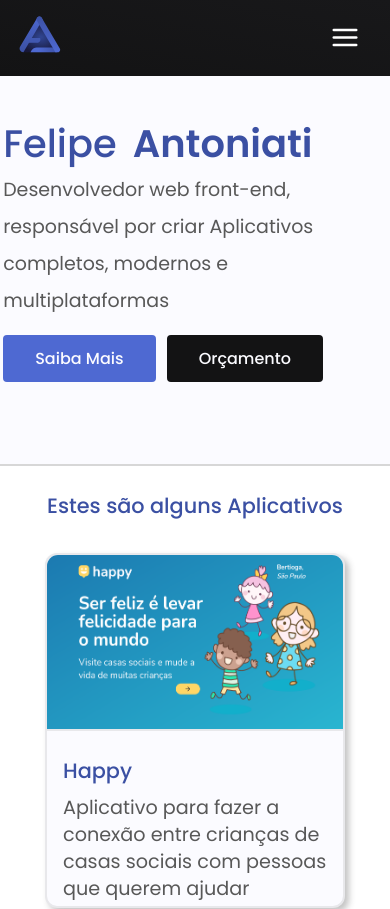
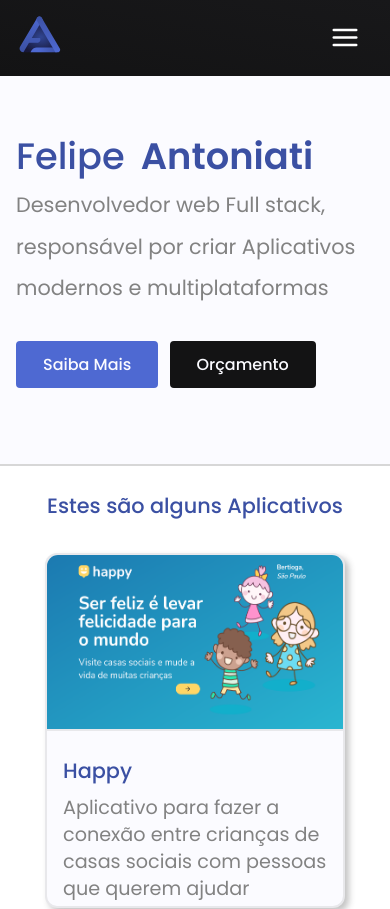
Before and after one commit to Felipe-Antoniati/portifolio, a React (Create React App) app: page / in a window 390 px wide. Shown: the top 909 px of the page. Built offline with nearby package versions, Linux system fonts and the light colour scheme.

Commit message:
adjust responsive styles

```diff
--- a/src/components/Button/styles.css
+++ b/src/components/Button/styles.css
@@ -4,7 +4,7 @@
 }
 
 #button-link {
-  padding: 9px 30px;
+  padding: 9px 25px;
   font-weight: 500;
   border-radius: 4px;
   outline: none;
--- a/src/components/Main/styles.css
+++ b/src/components/Main/styles.css
@@ -10,7 +10,7 @@
 
 .main-content {
   width: 100%;
-  height: 100%;
+  height: 768px;
 
   display: flex;
   align-items: flex-start;
--- a/src/components/Middle/styles.css
+++ b/src/components/Middle/styles.css
@@ -29,7 +29,7 @@
 }
 
 .middle-content p {
-  line-height: 3.3rem;
+  line-height: 4rem;
   font-size: 1.8rem;
 }
 
--- a/src/global.css
+++ b/src/global.css
@@ -40,7 +40,7 @@ h1 {
 p {
   font-size: 1.4rem;
   font-weight: 400;
-  color: var(--normal-gray);
+  color: var(--light-gray);
   line-height: 2.3rem;
   margin-bottom: 1rem;
 }
--- a/src/pages/About/index.tsx
+++ b/src/pages/About/index.tsx
@@ -11,7 +11,7 @@ export default function About() {
         <Main
           title="sobre mim"
           description="Eu sou Felipe Antoniati,
-          desenvolvedor web front-end,
+          desenvolvedor web Full stack,
           especializado em Javascript"
         >
           <p>
--- a/src/pages/About/styles.css
+++ b/src/pages/About/styles.css
@@ -72,8 +72,7 @@
 
   /* === Main === */
   #about-page .left-main {
-    margin-left: 0.6rem;
-    max-width: 320px;
+    margin-left: 1.5rem;
   }
 
   #about-page .left-main h1 {
@@ -81,7 +80,7 @@
   }
 
   #about-page .left-main p {
-    font-size: 20px;
+    font-size: 1.4rem;
   }
 
   /* === Middle === */
@@ -110,3 +109,8 @@
     max-width: 150px;
   }
 }
+@media screen and (max-width: 357px) {
+  #about-page .left-main p {
+    font-size: 1.2rem;
+  }
+}
--- a/src/pages/Landing/index.tsx
+++ b/src/pages/Landing/index.tsx
@@ -16,8 +16,8 @@ export default function Landing() {
         <Main
           title="Felipe"
           subtitle="Antoniati"
-          description="Desenvolvedor web front-end, responsável por
-          criar Aplicativos completos, modernos e multiplataformas"
+          description="Desenvolvedor web Full stack, responsável por
+          criar Aplicativos modernos e multiplataformas"
         >
           <section className="buttons">
             <Button
--- a/src/pages/Landing/styles.css
+++ b/src/pages/Landing/styles.css
@@ -9,12 +9,21 @@
   height: 100%;
 }
 
+#landing-page .main-content p{
+  margin-bottom: 2rem;
+}
+
 #landing-page .main-content {
   background-image: url("../../assets/images/img.png");
   background-repeat: no-repeat;
   background-position: 50rem 6rem;
   background-size: 21rem;
+  padding-top: 8rem;
   transition: all 0.2s ease-in-out;
+}
+
+#landing-page .left-main {
+  max-width: 55%;
 }
 
 /* === Middle === */
@@ -64,7 +73,14 @@
   }
 }
 
-@media screen and (max-width: 491px) {
+@media screen and (max-width: 499px) {
+  #landing-page .left-main p {
+    font-size: 1.4rem;
+    line-height: 2.6rem;
+  }
+}
+
+@media screen and (max-width: 424px) {
 
   /* === Middle === */
   #landing-page .middle-content {
@@ -77,14 +93,26 @@
 
   /* === Main === */
   #landing-page .left-main {
-    margin: 0.2rem;
+    margin-left: 1rem;
   }
 
   #landing-page .left-main h1 {
-    font-size: 2.4rem;
+    font-size: 2.3rem;
   }
 
   #landing-page .left-main p {
-    font-size: 19px;
+    font-size: 1.3rem;
+    line-height: 2.6rem;
   }
 }
+
+@media screen and (max-width: 355px) {
+  #landing-page .left-main {
+    margin-left: 0.2rem;
+  }
+
+  #landing-page .left-main p {
+    font-size: 1.2rem;
+    line-height: 2.6rem;
+  }
+}
```
